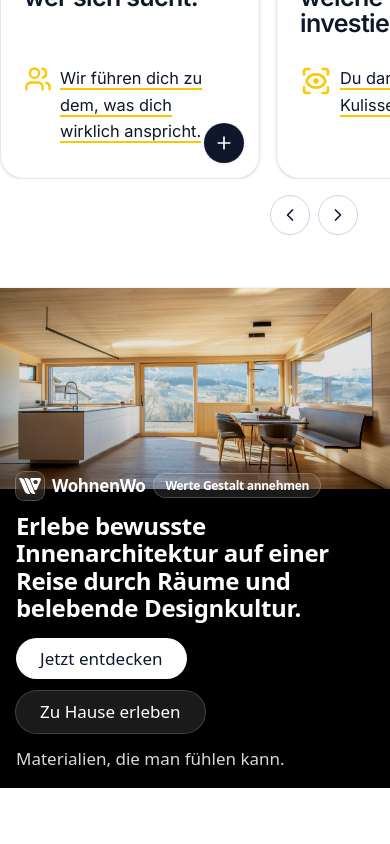
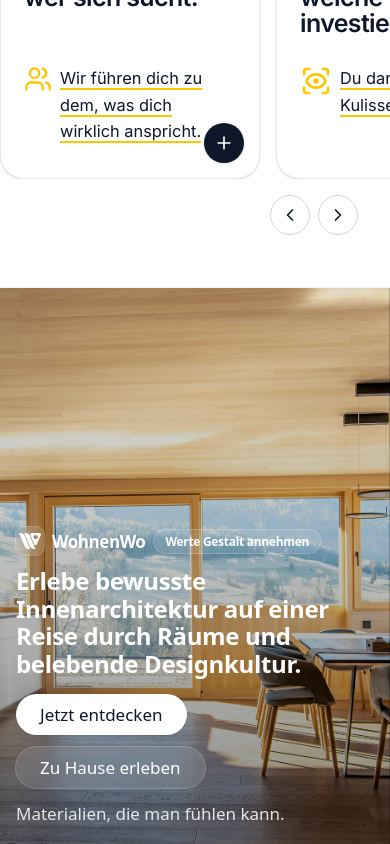
Before and after one commit to FabianAbrahamLincolnDeWald/wohnenwo, a Next.js app: page / in a window 390 px wide. Shown: the part 975-1819 px from the top of the page. Before the commit the page ends 1763 px from the top, so only its background shows below. Built offline with nearby package versions, Linux system fonts and the light colour scheme.

Commit message:
fix(sektor3): Background als bg-cover/bg-center (absolute inset-0), volle Höhe auf Mobile & Desktop

```diff
--- a/components/sektionen/Sektor3_Wohnerlebnisse.tsx
+++ b/components/sektionen/Sektor3_Wohnerlebnisse.tsx
@@ -24,30 +24,33 @@ export default function Sektor3_Wohnerlebnisse({ bgSrc }: OriginalsSectionProps)
     return () => clearInterval(t);
   }, []);
 
+  const bgUrl = bgSrc || "/images/unsplash/kitchen-fabian-kuhne.jpg";
+
   return (
     <>
       {/* Hero-Bild */}
-      <section className="relative isolate overflow-hidden bg-black text-white font-sans h-[500px] md:h-[666.66px] md:max-h-[666.66px] transition-all duration-500 ease-[cubic-bezier(.4,0,.2,1)]">
-        <div className="absolute inset-0 overflow-hidden">
-          <img
-            src={bgSrc || "/images/unsplash/kitchen-fabian-kuhne.jpg"}
-            alt="Innenarchitektur – große Küche mit Mittelinsel und Hockern, warmes Licht"
-            className="h-full w-full object-cover"
+      <section className="relative isolate overflow-hidden bg-black text-white font-sans h-[555.55px] md:h-[777.77px] md:max-h-[777.77px] transition-all duration-500 ease-[cubic-bezier(.4,0,.2,1)]">
+        {/* Hintergrund als Background-Image: füllt IMMER die komplette Fläche, Crop aus der Mitte */}
+        <div className="absolute inset-0">
+          <div
+            className="absolute inset-0 bg-center bg-cover will-change-transform"
+            style={{ backgroundImage: `url(${bgUrl})` }}
+            aria-hidden
           />
-          <div className="pointer-events-none absolute inset-0 bg-gradient-to-b from-black/5 via-black/25 to-black/60" />
+          <div className="pointer-events-none absolute inset-0 bg-gradient-to-b from-black/10 via-black/25 to-black/45" />
         </div>
 
         {/* Inhalt */}
-        <div className="relative mx-auto flex h-full max-w-6xl flex-col justify-end px-[clamp(16px,4vw,44px)] pb-[clamp(16px,4vw,44px)] transition-all duration-500 ease-[cubic-bezier(.4,0,.2,1)]">
+        <div className="relative mx-auto flex h-full max-w-6xl flex-col justify-end px-4 pb-[clamp(16px,4vw,44px)] transition-all duration-500 ease-[cubic-bezier(.4,0,.2,1)]">
           <div className="flex flex-col items-start gap-3 leading-tight">
             {/* Badges */}
             <div className="flex flex-wrap items-center gap-2 sm:gap-3">
               <div className="inline-flex items-center gap-2">
-                <div className="flex h-[28px] w-[28px] items-center justify-center rounded-[8px] bg-white/10 text-white ring-1 ring-white/30 shadow-sm backdrop-blur-sm">
+                <div className="flex h-7 w-7 items-center justify-center rounded-[8px] bg-white/10 text-white ring-1 ring-white/30 shadow-sm backdrop-blur-sm">
                   <img
                     src="/images/brand/logos/ww-badge-white.svg"
                     alt="WohnenWo – Logo"
-                    className="max-h-[16px] max-w-[16px]"
+                    className="max-h-4 max-w-4"
                   />
                 </div>
                 <span className="text-[17px] leading-[17px] font-semibold tracking-tight text-white">WohnenWo</span>
```
